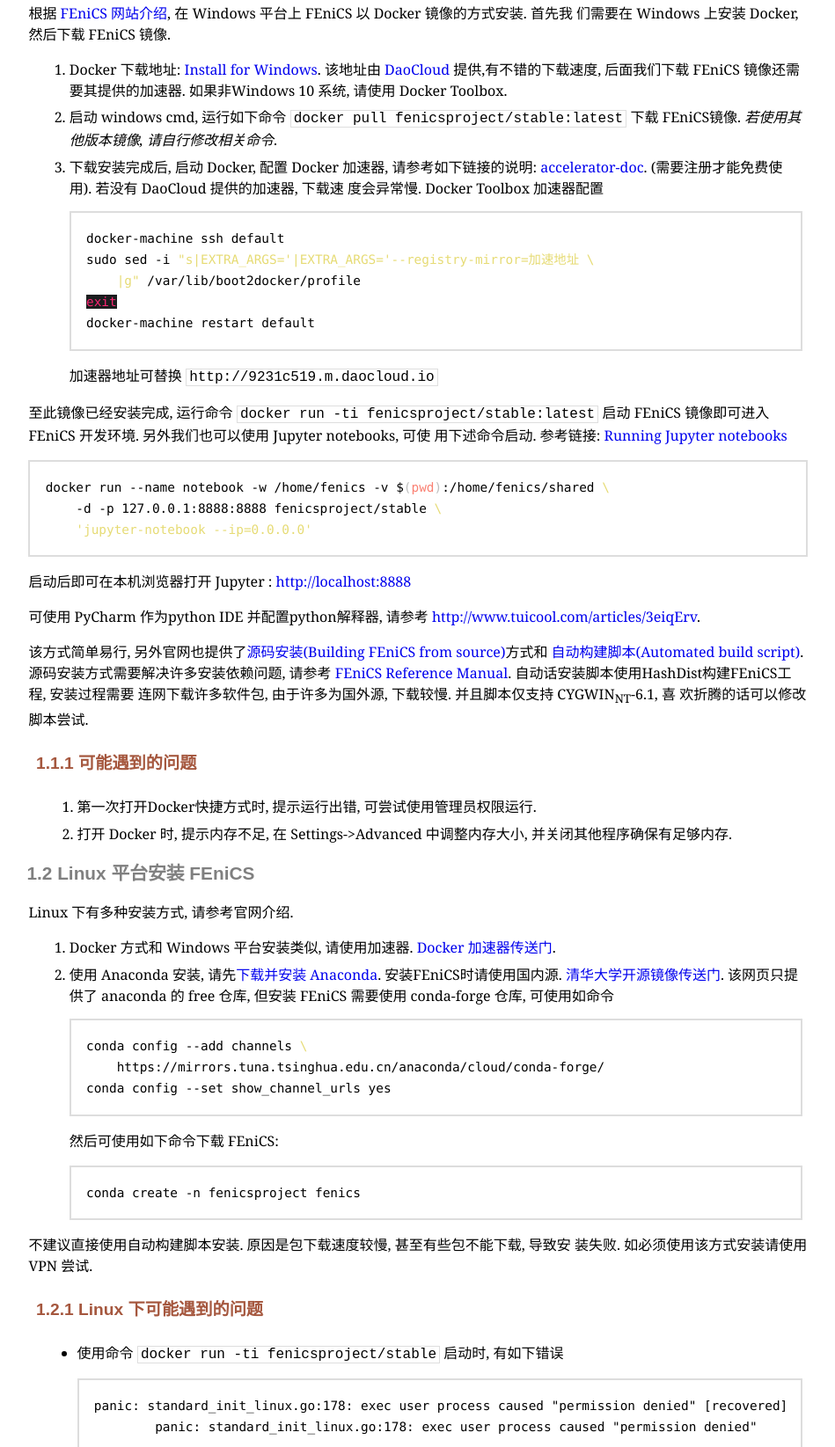
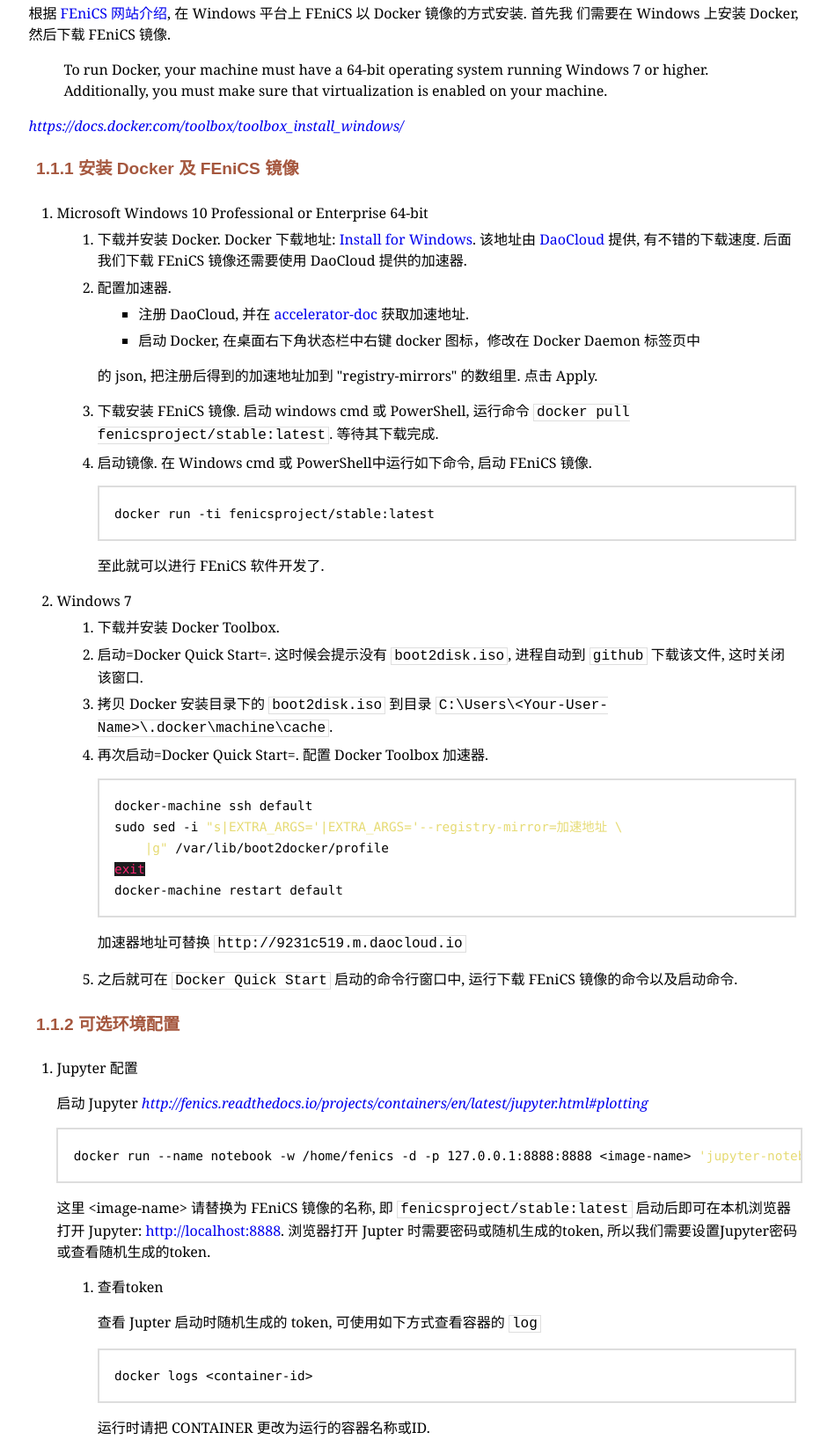
Before and after one commit to lrtfm/lrtfm.github.io, a plain HTML site: page fenics-install.html in a window 1280 px wide. Shown: the part 215-1860 px from the top of the page at 88% size, without its empty margins (172-1121 px from the left). Drawn offline with Linux system fonts and the light colour scheme; a script that the page names is missing; a web font is replaced by a local one.

Commit message:
更新 FEniCS 安装指南

```diff
--- a/fenics-install.html
+++ b/fenics-install.html
@@ -4,7 +4,7 @@
 <html xmlns="http://www.w3.org/1999/xhtml" lang="en" xml:lang="en">
 <head>
 <title>FEniCS-Install</title>
-<!-- 2017-05-02 Tue 07:27 -->
+<!-- 2017-09-18 Mon 13:52 -->
 <meta  http-equiv="Content-Type" content="text/html;charset=utf-8" />
 <meta  name="generator" content="Org-mode" />
 <meta  name="author" content="Yang Zongze" />
@@ -71,7 +71,10 @@ for the JavaScript code in this tag.
 <ul>
 <li><a href="#sec-1-1">1.1. Windows 平台安装 FEniCS</a>
 <ul>
-<li><a href="#sec-1-1-1">1.1.1. 可能遇到的问题</a></li>
+<li><a href="#sec-1-1-1">1.1.1. 安装 Docker 及 FEniCS 镜像</a></li>
+<li><a href="#sec-1-1-2">1.1.2. 可选环境配置</a></li>
+<li><a href="#sec-1-1-3">1.1.3. 其他安装方式</a></li>
+<li><a href="#sec-1-1-4">1.1.4. 可能遇到的问题</a></li>
 </ul>
 </li>
 <li><a href="#sec-1-2">1.2. Linux 平台安装 FEniCS</a>
@@ -94,18 +97,71 @@ for the JavaScript code in this tag.
 根据 <a href="https://fenicsproject.org/download/">FEniCS 网站介绍</a>, 在 Windows 平台上 FEniCS 以 Docker 镜像的方式安装. 首先我
 们需要在 Windows 上安装 Docker, 然后下载 FEniCS 镜像.
 </p>
+<blockquote>
+<p>
+To run Docker, your machine must have a 64-bit operating system running Windows 7 or higher.
+Additionally, you must make sure that virtualization is enabled on your machine.
+</p>
+</blockquote>
+<p>
+<i><a href="https://docs.docker.com/toolbox/toolbox_install_windows/">https://docs.docker.com/toolbox/toolbox_install_windows/</a></i>
+</p>
+</div>
 
+<div id="outline-container-sec-1-1-1" class="outline-4">
+<h4 id="sec-1-1-1"><span class="section-number-4">1.1.1</span> 安装 Docker 及 FEniCS 镜像</h4>
+<div class="outline-text-4" id="text-1-1-1">
+</div><ol class="org-ol"><li><a id="sec-1-1-1-1" name="sec-1-1-1-1"></a>Microsoft Windows 10 Professional or Enterprise 64-bit<br  /><div class="outline-text-5" id="text-1-1-1-1">
 <ol class="org-ol">
-<li>Docker 下载地址: <a href="http://get.daocloud.io/#install-docker-for-mac-windows">Install for Windows</a>. 该地址由 <a href="https://www.daocloud.io/">DaoCloud</a> 提供,有不错的下载速度,
-后面我们下载 FEniCS 镜像还需要其提供的加速器. 如果非Windows 10 系统, 请使用
-Docker Toolbox.
+<li>下载并安装 Docker.
+Docker 下载地址: <a href="http://get.daocloud.io/#install-docker-for-mac-windows">Install for Windows</a>. 该地址由 <a href="https://www.daocloud.io/">DaoCloud</a> 提供, 有不错的下载速度.
+后面我们下载 FEniCS 镜像还需要使用 DaoCloud 提供的加速器.
 </li>
-<li>启动 windows cmd, 运行如下命令 <code>docker pull fenicsproject/stable:latest</code> 下载
-FEniCS镜像. <i>若使用其他版本镜像, 请自行修改相关命令</i>.
+
+<li>配置加速器.
+
+<ul class="org-ul">
+<li>注册 DaoCloud, 并在 <a href="https://www.daocloud.io/mirror#accelerator-doc">accelerator-doc</a> 获取加速地址.
 </li>
-<li>下载安装完成后, 启动 Docker, 配置 Docker 加速器, 请参考如下链接的说明:
-<a href="https://www.daocloud.io/mirror#accelerator-doc">accelerator-doc</a>. (需要注册才能免费使用). 若没有 DaoCloud 提供的加速器, 下载速
-度会异常慢.  Docker Toolbox 加速器配置
+
+<li>启动 Docker,  在桌面右下角状态栏中右键 docker 图标，修改在 Docker Daemon 标签页中
+</li>
+</ul>
+<p>
+的 json, 把注册后得到的加速地址加到 "registry-mirrors" 的数组里. 点击 Apply.
+</p>
+</li>
+
+<li>下载安装 FEniCS 镜像.
+启动 windows cmd 或 PowerShell, 运行命令 <code>docker pull fenicsproject/stable:latest</code>.
+  等待其下载完成.
+</li>
+
+<li>启动镜像.
+在 Windows cmd 或 PowerShell中运行如下命令, 启动 FEniCS 镜像.
+<div class="org-src-container">
+
+<pre class="src src-sh">docker run -ti fenicsproject/stable:latest
+</pre>
+</div>
+<p>
+至此就可以进行 FEniCS 软件开发了.
+</p>
+</li>
+</ol>
+</div>
+</li>
+
+<li><a id="sec-1-1-1-2" name="sec-1-1-1-2"></a>Windows 7<br  /><div class="outline-text-5" id="text-1-1-1-2">
+<ol class="org-ol">
+<li>下载并安装 Docker Toolbox.
+</li>
+<li>启动=Docker Quick Start=.
+这时候会提示没有 <code>boot2disk.iso</code>, 进程自动到 <code>github</code> 下载该文件, 这时关闭该窗口.
+</li>
+<li>拷贝 Docker 安装目录下的 <code>boot2disk.iso</code> 到目录 <code>C:\Users\&lt;Your-User-Name&gt;\.docker\machine\cache</code>.
+</li>
+<li>再次启动=Docker Quick Start=. 配置 Docker Toolbox 加速器.
 <div class="org-src-container">
 
 <pre class="src src-sh">docker-machine ssh default
@@ -119,29 +175,106 @@ docker-machine restart default
 加速器地址可替换 <code>http://9231c519.m.daocloud.io</code>
 </p>
 </li>
+<li>之后就可在 <code>Docker Quick Start</code> 启动的命令行窗口中, 运行下载 FEniCS 镜像的命令以及启动命令.
+</li>
 </ol>
+</div>
+</li></ol>
+</div>
 
+<div id="outline-container-sec-1-1-2" class="outline-4">
+<h4 id="sec-1-1-2"><span class="section-number-4">1.1.2</span> 可选环境配置</h4>
+<div class="outline-text-4" id="text-1-1-2">
+</div><ol class="org-ol"><li><a id="sec-1-1-2-1" name="sec-1-1-2-1"></a>Jupyter 配置<br  /><div class="outline-text-5" id="text-1-1-2-1">
 <p>
-至此镜像已经安装完成, 运行命令 <code>docker run -ti fenicsproject/stable:latest</code> 启动
-FEniCS 镜像即可进入 FEniCS 开发环境. 另外我们也可以使用 Jupyter notebooks, 可使
-用下述命令启动. 参考链接: <a href="http://fenics.readthedocs.io/projects/containers/en/latest/jupyter.html#plotting">Running Jupyter notebooks</a>
+启动 Jupyter
+ <i><a href="http://fenics.readthedocs.io/projects/containers/en/latest/jupyter.html#plotting">http://fenics.readthedocs.io/projects/containers/en/latest/jupyter.html#plotting</a></i>
+</p>
+
+<div class="org-src-container">
+
+<pre class="src src-sh">docker run --name notebook -w /home/fenics -d -p 127.0.0.1:8888:8888 &lt;image-name&gt; <span style="color: #e6db74;">'jupyter-notebook --ip=0.0.0.0'</span>
+</pre>
+</div>
+<p>
+这里 &lt;image-name&gt; 请替换为 FEniCS 镜像的名称, 即 <code>fenicsproject/stable:latest</code>
+启动后即可在本机浏览器打开 Jupyter: <a href="http://localhost:8888">http://localhost:8888</a>.
+浏览器打开 Jupter 时需要密码或随机生成的token, 所以我们需要设置Jupyter密码或查看随机生成的token.
+</p>
+</div>
+
+<ol class="org-ol"><li><a id="sec-1-1-2-1-1" name="sec-1-1-2-1-1"></a>查看token<br  /><div class="outline-text-6" id="text-1-1-2-1-1">
+<p>
+查看 Jupter 启动时随机生成的 token, 可使用如下方式查看容器的 <code>log</code>
 </p>
 <div class="org-src-container">
 
-<pre class="src src-sh">docker run --name notebook -w /home/fenics -v $<span style="color: #bebebe;">(</span><span style="color: #fa8072;">pwd</span><span style="color: #bebebe;">)</span>:/home/fenics/shared <span style="color: #e6db74;">\</span>
-    -d -p 127.0.0.1:8888:8888 fenicsproject/stable <span style="color: #e6db74;">\</span>
-    <span style="color: #e6db74;">'jupyter-notebook --ip=0.0.0.0'</span>
+<pre class="src src-sh">docker logs &lt;container-id&gt;
 </pre>
 </div>
 <p>
-启动后即可在本机浏览器打开 Jupyter : <a href="http://localhost:8888">http://localhost:8888</a>
+运行时请把 CONTAINER 更改为运行的容器名称或ID.
 </p>
+</div>
+</li>
+<li><a id="sec-1-1-2-1-2" name="sec-1-1-2-1-2"></a>设置密码<br  /><div class="outline-text-6" id="text-1-1-2-1-2">
+<ol class="org-ol">
+<li>设置 Jupyter-notebook 密码
+<ul class="org-ul">
+<li>启动 FEniCS 镜像
+<div class="org-src-container">
 
+<pre class="src src-sh">docker run -ti fenicsproject/stable:latest
+</pre>
+</div>
+</li>
+<li>更改密码并退出
+<div class="org-src-container">
+
+<pre class="src src-sh">jupyter notebook --generate-config
+jupyter notebook password
+<span style="color: #f92672; background-color: #1b1d1e;">exit</span>
+</pre>
+</div>
+</li>
+</ul>
+</li>
+
+<li>提交对镜像的更改(若不提交更改, 镜像将会恢复初始状态)
+<div class="org-src-container">
+
+<pre class="src src-sh">docker commit -m <span style="color: #e6db74;">"&lt;message&gt;"</span> -a <span style="color: #e6db74;">"&lt;author&gt;"</span> &lt;container-id&gt; &lt;new-image-name&gt;
+</pre>
+</div>
 <p>
-可使用 PyCharm 作为python IDE 并配置python解释器, 请参考
+例如:
+</p>
+<div class="org-src-container">
+
+<pre class="src src-sh">docker commit -m <span style="color: #e6db74;">"set passwd for jupyter"</span> -a <span style="color: #e6db74;">"Yang Zongze"</span> 9f8e857784b9 fenicsproject/stable:yzz
+</pre>
+</div>
+<p>
+那么下次启动可使用镜像 <code>fenicsproject/stable:yzz</code>.
+</p>
+</li>
+</ol>
+</div>
+</li></ol>
+</li>
+
+<li><a id="sec-1-1-2-2" name="sec-1-1-2-2"></a>配置 PyCharm<br  /><div class="outline-text-5" id="text-1-1-2-2">
+<p>
+可使用 PyCharm 作为python IDE 并配置 python解释器, 请参考
 <a href="http://www.tuicool.com/articles/3eiqErv">http://www.tuicool.com/articles/3eiqErv</a>.
 </p>
+</div>
+</li></ol>
+</div>
 
+<div id="outline-container-sec-1-1-3" class="outline-4">
+<h4 id="sec-1-1-3"><span class="section-number-4">1.1.3</span> 其他安装方式</h4>
+<div class="outline-text-4" id="text-1-1-3">
 <p>
 该方式简单易行, 另外官网也提供了<a href="https://fenicsproject.org/download/">源码安装(Building FEniCS from source)</a>方式和
 <a href="https://fenicsproject.org/download/">自动构建脚本(Automated build script)</a>. 源码安装方式需要解决许多安装依赖问题, 请参考
@@ -150,10 +283,11 @@ FEniCS 镜像即可进入 FEniCS 开发环境. 另外我们也可以使用 Jupyt
 欢折腾的话可以修改脚本尝试.
 </p>
 </div>
+</div>
 
-<div id="outline-container-sec-1-1-1" class="outline-4">
-<h4 id="sec-1-1-1"><span class="section-number-4">1.1.1</span> 可能遇到的问题</h4>
-<div class="outline-text-4" id="text-1-1-1">
+<div id="outline-container-sec-1-1-4" class="outline-4">
+<h4 id="sec-1-1-4"><span class="section-number-4">1.1.4</span> 可能遇到的问题</h4>
+<div class="outline-text-4" id="text-1-1-4">
 <ol class="org-ol">
 <li>第一次打开Docker快捷方式时, 提示运行出错, 可尝试使用管理员权限运行.
 </li>
@@ -197,7 +331,7 @@ conda config --set show_channel_urls yes
 
 <p>
 不建议直接使用自动构建脚本安装. 原因是包下载速度较慢, 甚至有些包不能下载, 导致安
-装失败. 如必须使用该方式安装请使用 VPN 尝试.
+装失败.
 </p>
 </div>
 
```
